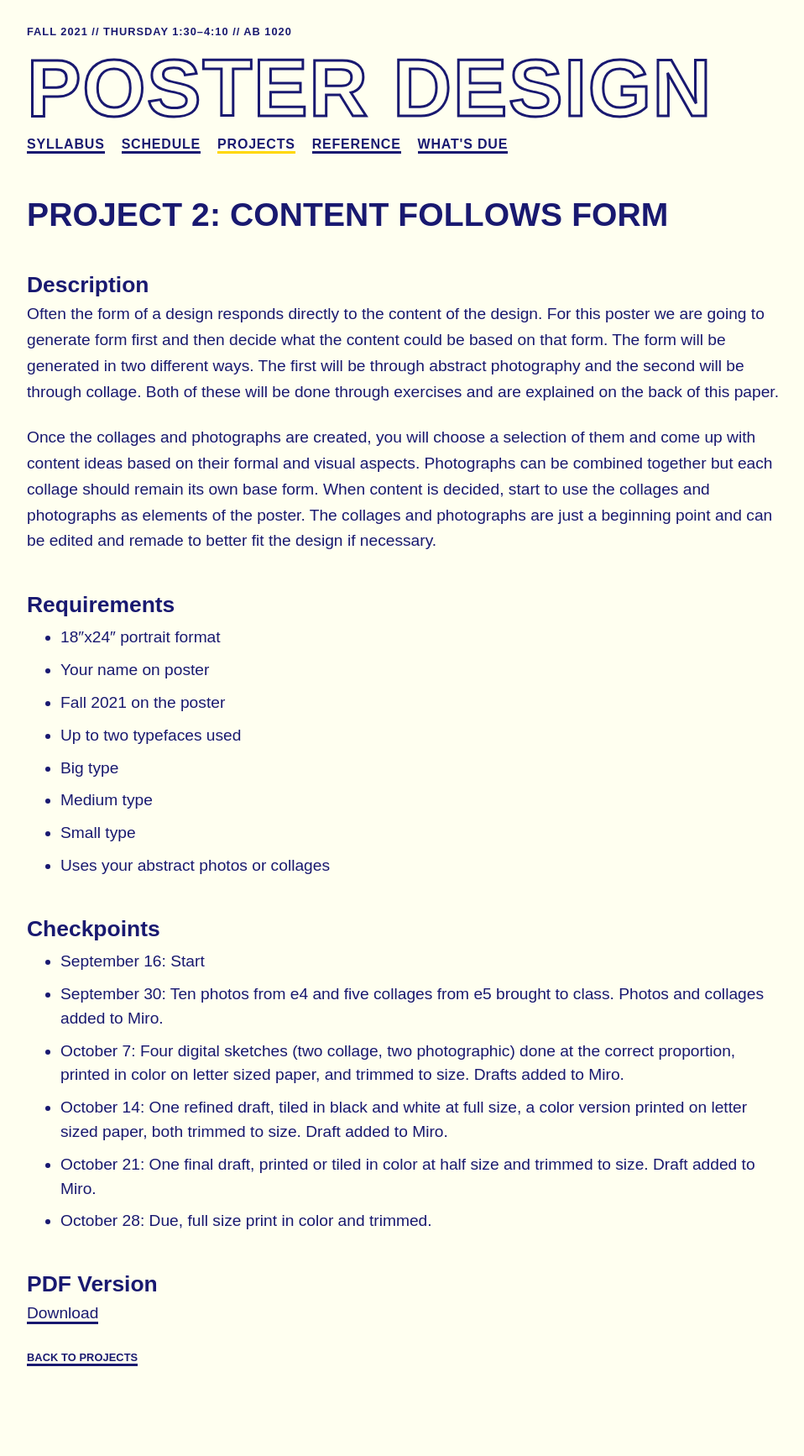
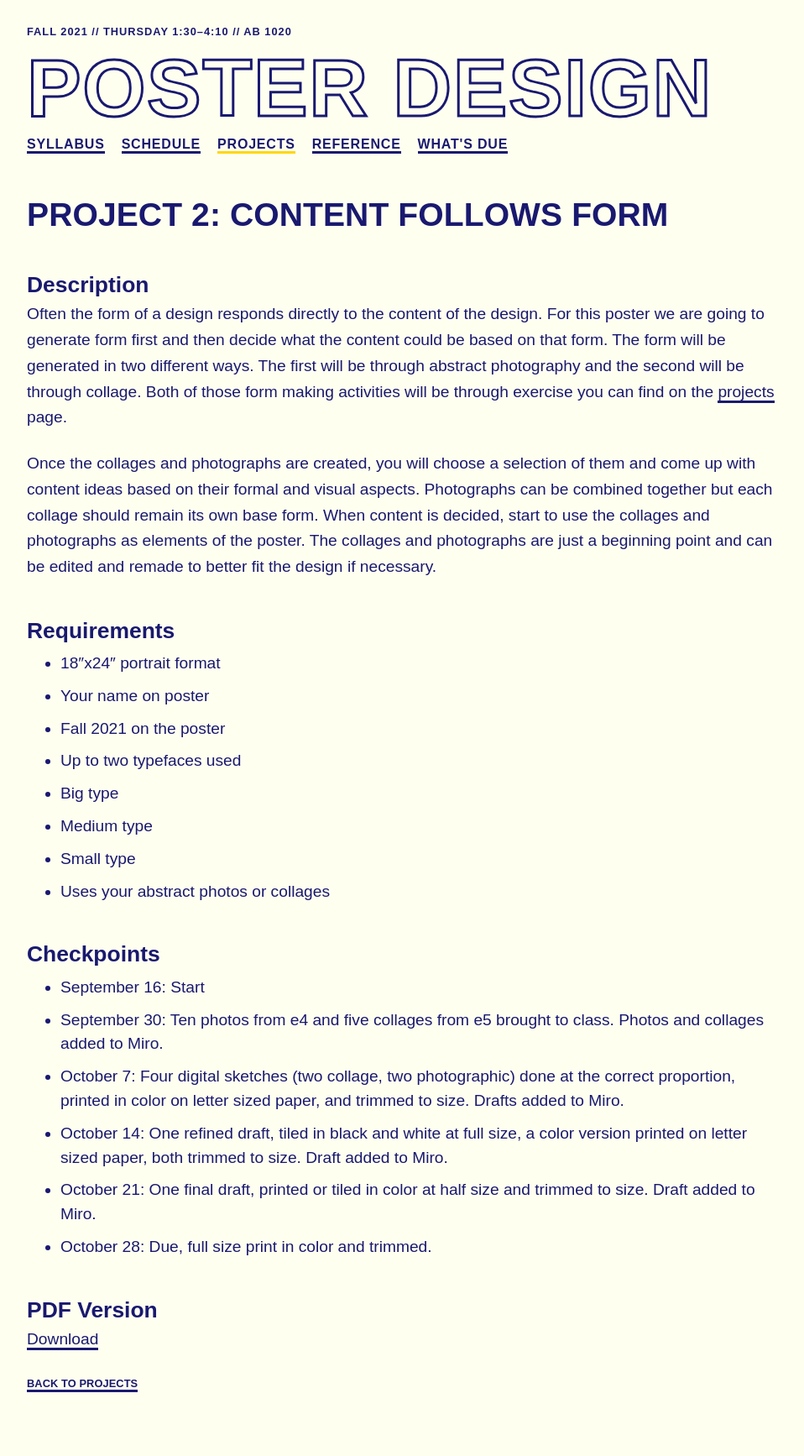
Before and after one commit to gmu-gd/poster21-fall, a Jekyll site: the page built from _posts/2021-09-16-p2.md, in a window 1280 px wide. Shown: the whole page at 84% size, without its empty margins (0-958 px from the left). Built offline with Jekyll 4.4.1, drawn with Linux system fonts in a browser that asks for light colours; some web fonts are replaced; before the commit the page ends 1703 px from its top, so only the background shows below that.

Commit message:
slight edit

```diff
--- a/_posts/2021-09-16-p2.md
+++ b/_posts/2021-09-16-p2.md
@@ -10,7 +10,7 @@ excerpt: An investigation into generating the form first. The form of the poster
 ---
 
 ### Description
-Often the form of a design responds directly to the content of the design. For this poster we are going to generate form first and then decide what the content could be based on that form. The form will be generated in two different ways. The first will be through abstract photography and the second will be through collage. Both of these will be done through exercises and are explained on the back of this paper.
+Often the form of a design responds directly to the content of the design. For this poster we are going to generate form first and then decide what the content could be based on that form. The form will be generated in two different ways. The first will be through abstract photography and the second will be through collage. Both of those form making activities will be through exercise you can find on the [projects]({{ site.baseurl }}/projects/) page.
 
 Once the collages and photographs are created, you will choose a selection of them and come up with content ideas based on their formal and visual aspects. Photographs can be combined together but each collage should remain its own base form. When content is decided, start to use the collages and photographs as elements of the poster. The collages and photographs are just a beginning point and can be edited and remade to better fit the design if necessary.
 
```
